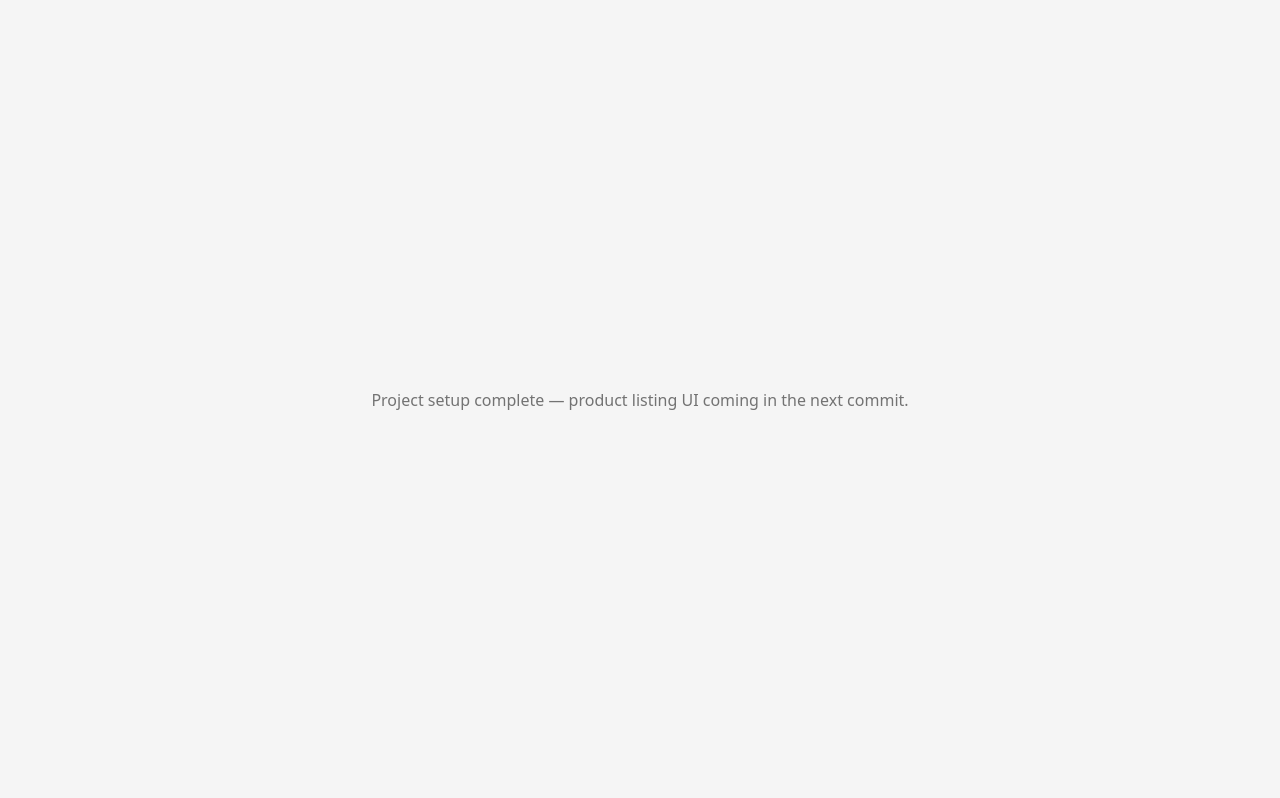
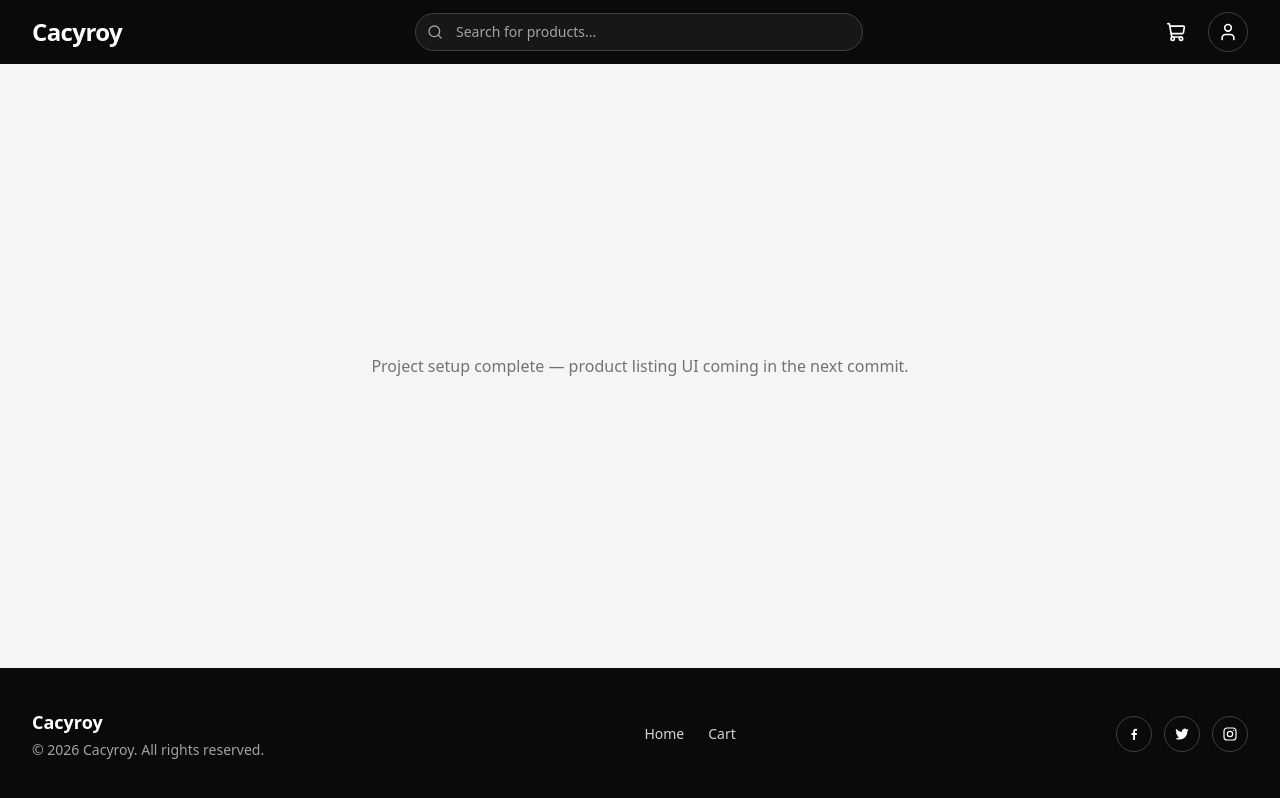
Before and after one commit to PragyaMaheshwari14/Frontend-Assignment---Whatbytes, a Next.js app: page / in a window 1280 px wide. Built offline with nearby package versions, Linux system fonts and the light colour scheme.

Commit message:
feat: add header and footer layout components

```diff
--- a/app/layout.tsx
+++ b/app/layout.tsx
@@ -1,5 +1,7 @@
 import type { Metadata } from "next";
 import "./globals.css";
+import Header from "@/components/Header";
+import Footer from "@/components/Footer";
 
 export const metadata: Metadata = {
   title: "Cacyroy — Shop",
@@ -13,7 +15,11 @@ export default function RootLayout({
 }>) {
   return (
     <html lang="en" className="h-full antialiased">
-      <body className="min-h-full flex flex-col">{children}</body>
+      <body className="min-h-full flex flex-col">
+        <Header/>
+        {children}
+        <Footer/>
+      </body>
     </html>
   );
 }
--- /dev/null
+++ b/components/Footer.tsx
@@ -0,0 +1,83 @@
+import Link from "next/link";
+
+function FacebookIcon(props: React.SVGProps<SVGSVGElement>) {
+  return (
+    <svg viewBox="0 0 24 24" fill="currentColor" {...props}>
+      <path d="M13.5 21v-7.5h2.5l.4-3H13.5V8.5c0-.87.24-1.46 1.49-1.46H16.5V4.36C16.24 4.32 15.36 4.25 14.33 4.25c-2.15 0-3.63 1.31-3.63 3.72V10.5H8.2v3h2.5V21h2.8z" />
+    </svg>
+  );
+}
+
+function TwitterIcon(props: React.SVGProps<SVGSVGElement>) {
+  return (
+    <svg viewBox="0 0 24 24" fill="currentColor" {...props}>
+      <path d="M22 5.9c-.7.3-1.5.6-2.3.7.8-.5 1.5-1.3 1.8-2.3-.8.5-1.7.8-2.6 1a4.1 4.1 0 0 0-7 3.7A11.6 11.6 0 0 1 3.4 4.6a4.1 4.1 0 0 0 1.3 5.5c-.6 0-1.3-.2-1.8-.5v.1c0 2 1.4 3.6 3.3 4a4.2 4.2 0 0 1-1.8.1c.5 1.6 2 2.8 3.8 2.8A8.3 8.3 0 0 1 2 18.6a11.6 11.6 0 0 0 6.3 1.8c7.5 0 11.7-6.2 11.7-11.7v-.5c.8-.6 1.5-1.3 2-2.1z" />
+    </svg>
+  );
+}
+
+function InstagramIcon(props: React.SVGProps<SVGSVGElement>) {
+  return (
+    <svg viewBox="0 0 24 24" fill="none" stroke="currentColor" strokeWidth="1.8" {...props}>
+      <rect x="3" y="3" width="18" height="18" rx="5" />
+      <circle cx="12" cy="12" r="4" />
+      <circle cx="17.5" cy="6.5" r="1" fill="currentColor" stroke="none" />
+    </svg>
+  );
+}
+
+export default function Footer() {
+  const year = new Date().getFullYear();
+
+  return (
+    <footer className="mt-auto bg-brand-950 text-white">
+      <div className="mx-auto flex max-w-7xl flex-col gap-6 px-4 py-10 sm:flex-row sm:items-center sm:justify-between sm:px-6 lg:px-8">
+        <div>
+          <p className="text-lg font-bold">Cacyroy</p>
+          <p className="mt-1 text-sm text-brand-400">
+            &copy; {year} Cacyroy. All rights reserved.
+          </p>
+        </div>
+
+        <nav className="flex gap-6 text-sm text-brand-300">
+          <Link href="/" className="transition hover:text-white">
+            Home
+          </Link>
+          <Link href="/cart" className="transition hover:text-white">
+            Cart
+          </Link>
+        </nav>
+
+        <div className="flex items-center gap-3">
+
+            <a href="https://facebook.com"
+            target="_blank"
+            rel="noopener noreferrer"
+            aria-label="Facebook"
+            className="flex h-9 w-9 items-center justify-center rounded-full border border-brand-700 transition hover:bg-brand-800"
+          >
+            <FacebookIcon className="h-4 w-4" />
+          </a>
+
+            <a href="https://twitter.com"
+            target="_blank"
+            rel="noopener noreferrer"
+            aria-label="Twitter"
+            className="flex h-9 w-9 items-center justify-center rounded-full border border-brand-700 transition hover:bg-brand-800"
+          >
+            <TwitterIcon className="h-4 w-4" />
+          </a>
+
+            <a href="https://instagram.com"
+            target="_blank"
+            rel="noopener noreferrer"
+            aria-label="Instagram"
+            className="flex h-9 w-9 items-center justify-center rounded-full border border-brand-700 transition hover:bg-brand-800"
+          >
+            <InstagramIcon className="h-4 w-4" />
+          </a>
+        </div>
+      </div>
+    </footer>
+  );
+}
--- /dev/null
+++ b/components/Header.tsx
@@ -0,0 +1,90 @@
+"use client";
+import Link from "next/link";
+import { useState } from "react";
+import { Search, ShoppingCart, User } from "lucide-react";
+
+export default function Header() {
+  const [searchValue, setSearchValue] = useState("");
+
+  const cartCount = 0;
+
+  function handleSearchSubmit(e: React.FormEvent) {
+    e.preventDefault();
+    console.log("search submitted:", searchValue);
+  }
+
+  return (
+    <header className="sticky top-0 z-40 bg-brand-950 text-white">
+      <div className="mx-auto flex max-w-7xl items-center gap-4 px-4 py-3 sm:px-6 lg:px-8">
+        {/* Logo */}
+        <Link
+          href="/"
+          className="shrink-0 text-xl font-bold tracking-tight sm:text-2xl"
+        >
+          Cacyroy
+        </Link>
+
+        {/* Search bar */}
+        <form
+          onSubmit={handleSearchSubmit}
+          className="mx-auto hidden w-full max-w-md flex-1 sm:block"
+        >
+          <div className="relative">
+            <Search
+              className="pointer-events-none absolute left-3 top-1/2 h-4 w-4 -translate-y-1/2 text-brand-400"
+              aria-hidden="true"
+            />
+            <input
+              type="text"
+              value={searchValue}
+              onChange={(e) => setSearchValue(e.target.value)}
+              placeholder="Search for products..."
+              className="w-full rounded-full border border-brand-700 bg-brand-900 py-2 pl-10 pr-4 text-sm text-white placeholder-brand-400 outline-none transition focus:border-brand-400"
+            />
+          </div>
+        </form>
+
+        {/* Cart + profile */}
+        <div className="ml-auto flex items-center gap-3 sm:ml-0">
+          <Link
+            href="/cart"
+            className="relative flex h-10 w-10 items-center justify-center rounded-full transition hover:bg-brand-800"
+            aria-label="View cart"
+          >
+            <ShoppingCart className="h-5 w-5" />
+            {cartCount > 0 && (
+              <span className="absolute -right-1 -top-1 flex h-5 min-w-5 items-center justify-center rounded-full bg-white px-1 text-xs font-semibold text-brand-950">
+                {cartCount}
+              </span>
+            )}
+          </Link>
+
+          <button
+            type="button"
+            className="flex h-10 w-10 items-center justify-center rounded-full border border-brand-700 transition hover:bg-brand-800"
+            aria-label="Profile"
+          >
+            <User className="h-5 w-5" />
+          </button>
+        </div>
+      </div>
+
+      {/* Mobile search bar (full width, below main row) */}
+      <form onSubmit={handleSearchSubmit} className="px-4 pb-3 sm:hidden">
+        <div className="relative">
+          <Search
+            className="pointer-events-none absolute left-3 top-1/2 h-4 w-4 -translate-y-1/2 text-brand-400"
+            aria-hidden="true"
+          />
+          <input
+            type="text"
+            value={searchValue}
+            onChange={(e) => setSearchValue(e.target.value)}
+            placeholder="Search for products..."
+            className="w-full rounded-full border border-brand-700 bg-brand-900 py-2 pl-10 pr-4 text-sm text-white placeholder-brand-400 outline-none transition focus:border-brand-400"
+          />
+        </div>
+      </form>
+    </header>
+  );
+}
--- a/package.json
+++ b/package.json
@@ -9,6 +9,7 @@
     "lint": "eslint"
   },
   "dependencies": {
+    "lucide-react": "^1.26.0",
     "next": "16.2.11",
     "react": "19.2.4",
     "react-dom": "19.2.4"
```
Also changed, not shown: 2 other files (tests, documents, lock files or other folders).
